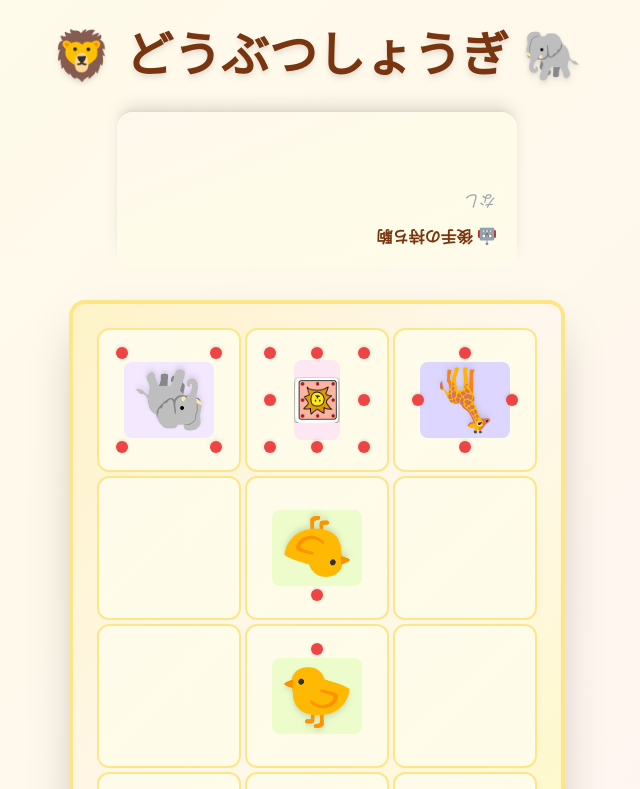
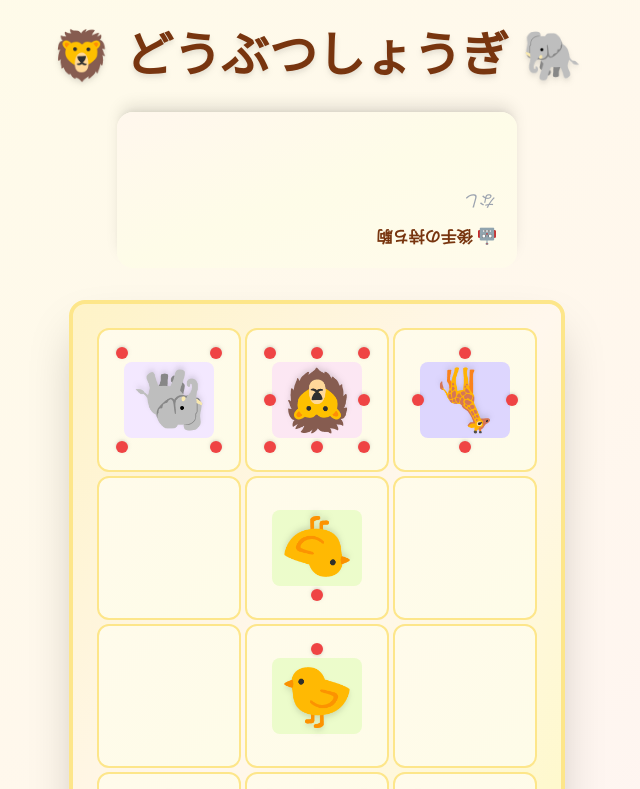
Before and after one commit to Sei-Yukinari/animal-syogi, a Next.js app: page / in a window 1280 px wide. Shown: the top 789 px of the page, without its empty margins (323-963 px from the left). Built offline with nearby package versions, Linux system fonts and the light colour scheme.

Commit message:
Remove image rendering for pieces and display only emojis

```diff
--- a/src/components/Piece.tsx
+++ b/src/components/Piece.tsx
@@ -98,13 +98,8 @@ export default function Piece({ piece, isSelected = false }: PieceProps) {
                   key={`${rowIndex}-${colIndex}`}
                   className="flex items-center justify-center"
                 >
-                  <div className={`${PIECE_BG[piece.type]} rounded-lg ${piece.type === 'lion' ? 'p-0' : 'p-1 sm:p-2'} flex items-center justify-center`}>
-                    {PIECE_IMAGE[piece.type] ? (
-                      // eslint-disable-next-line @next/next/no-img-element
-                      <img src={PIECE_IMAGE[piece.type]} alt={PIECE_NAME[piece.type]} className="w-10 h-10 sm:w-20 sm:h-20 object-contain p-0 rounded-none" />
-                    ) : (
-                      <div className="text-3xl sm:text-6xl select-none drop-shadow-md">{PIECE_EMOJI[piece.type]}</div>
-                    )}
+                  <div className={`${PIECE_BG[piece.type]} rounded-lg p-1 sm:p-2 flex items-center justify-center`}>
+                    <div className="text-3xl sm:text-6xl select-none drop-shadow-md">{PIECE_EMOJI[piece.type]}</div>
                   </div>
                 </div>
               );
```
